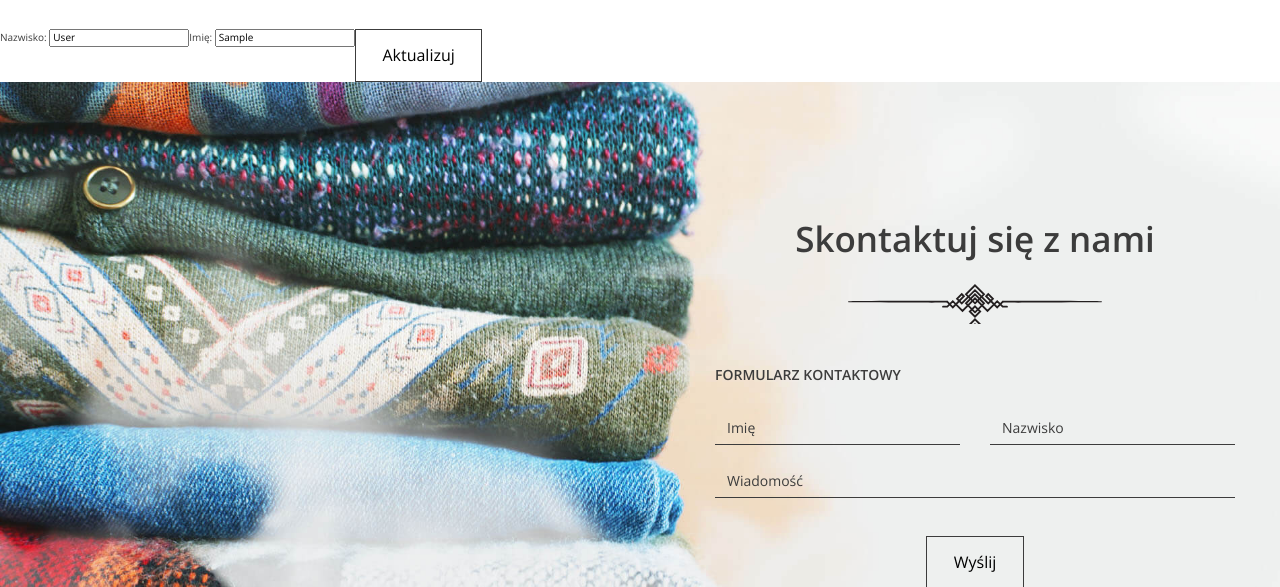
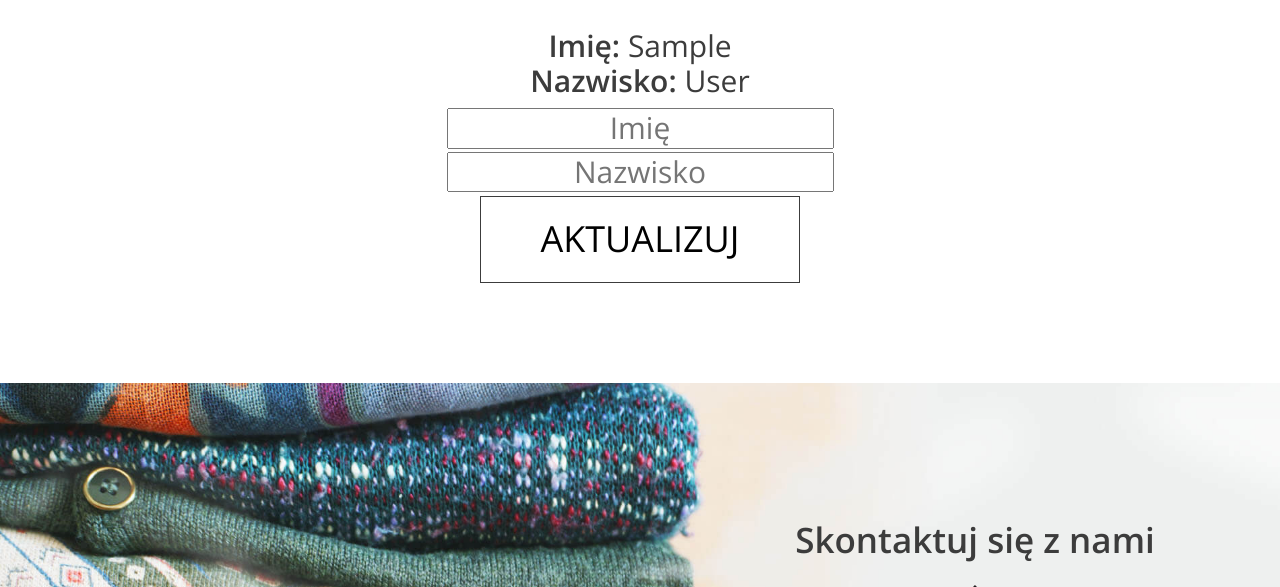
Before and after one commit to AdrianBuchnat/oddam-w-dobre-rece, a Django app: page /ustawienia/1 in a window 1280 px wide. Shown: the part 259-846 px from the top of the page. Run offline with Django 5.2, Linux system fonts and the light colour scheme; a user stored in the database is signed in; tables that the repository leaves empty hold one stand-in row (values such as "Sample post").

Commit message:
form update update :)

```diff
--- a/myproject/charity_donation/templates/charity_donation/user-update.html
+++ b/myproject/charity_donation/templates/charity_donation/user-update.html
@@ -8,15 +8,23 @@
 
     </header>
 
-    <div style='margin-left: auto; margin-right:auto;'>
-        <form method="post"  enctype="multipart/form-data">
-            {% csrf_token %}
 
-            {{form.as_div}}
+        <div style='text-align:center; font-size: 3em;'><b>Imię:</b> {{user.first_name}}</div>
+        <div style='text-align:center; font-size: 3em; margin-bottom:10px;'><b>Nazwisko:</b> {{user.last_name}}</div>
 
-            <button class="btn" type="submit">Aktualizuj</button>
-        </form>
-    </div>
+    <section class="container"  style='margin-bottom: 10em; width:430px; text-align:center;'>
+        <div style='margin-left: auto; margin-right:auto;'>
+            <form method="post"  enctype="multipart/form-data text-align:center;">
+                {% csrf_token %}
+                <input type='text' placeholder="Imię" style='text-align:center; font-size: 3em; margin-left: auto; margin-right:auto;'></input>
+                <input type='text' placeholder="Nazwisko" style='text-align:center; font-size: 3em; margin-left: auto; margin-right:auto; margin-top: 3px; margin-bottom: 4px;'></input>
+
+
+                <button class="btn btn--large" style="margin-left: auto; margin-right:auto;" type="submit">Aktualizuj</button>
+            </form>
+        </div>
+    </section>
+
 
 
     <script src='{% static "js/app.js" %}'></script>
--- a/myproject/charity_donation/views.py
+++ b/myproject/charity_donation/views.py
@@ -1,12 +1,12 @@
 from django.shortcuts import render, redirect, get_object_or_404
 from django.views import View
-from .models import Institution, Donation, Category, User
+from .models import Institution, Donation, Category
 from .forms import UserCreationForm, DonationForm
 from django.contrib.auth import authenticate, login, logout
 from django.core import serializers
 from django.db.models import Sum
-from django.http import HttpResponse, JsonResponse
-from django.views.generic import UpdateView
+from django.http import JsonResponse
+
 
 
 # Create your views here.
@@ -122,7 +122,6 @@ class TekenDonationTrue(View):
                 donation.save()
             return redirect('UserPanel')
 
-class UpdateUser(UpdateView):
-    model = User
-    template_name = 'charity_donation/user-update.html'
-    fields = ['last_name', 'first_name']
+class UpdateUser(View):
+    def get(self, request, pk):
+        return render(request, "charity_donation/user-update.html")
```
